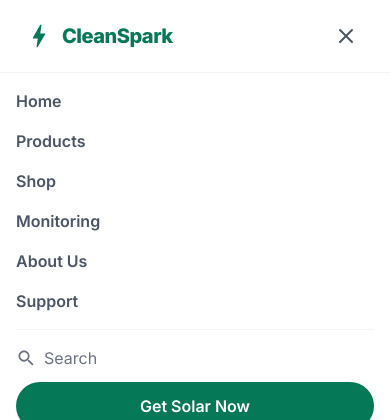
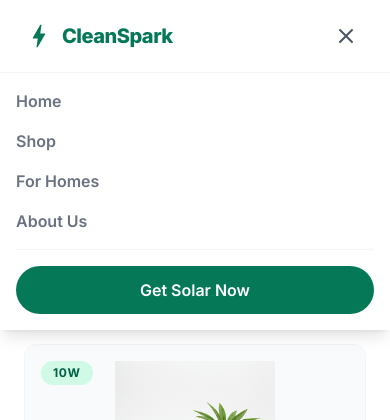
Before and after one commit to codeAKstan/CleanSpark, a Next.js app: page /shop in a window 390 px wide. Both pictures are taken after a click on the button 346 px from the left and 36 px from the top of the page. Shown: the top 420 px of the page. Built offline with nearby package versions, Linux system fonts and the light colour scheme.

Commit message:
Mobile menu nav links edit

```diff
--- a/components/landing-page/Header.tsx
+++ b/components/landing-page/Header.tsx
@@ -87,51 +87,33 @@
           <div className="absolute top-full left-0 right-0 bg-white border-t border-gray-100 shadow-lg md:hidden flex flex-col p-4 space-y-4">
             <Link
               href="#"
-              className="text-gray-600 font-semibold hover:text-[#047857]"
+              className="text-gray-500 font-semibold hover:text-[#047857]"
               onClick={() => setIsMenuOpen(false)}
             >
               Home
             </Link>
             <Link
-              href="/solar-home-systems"
-              className="text-gray-600 font-semibold hover:text-[#047857]"
-              onClick={() => setIsMenuOpen(false)}
-            >
-              Products
-            </Link>
-            <Link
               href="/shop"
-              className="text-gray-600 font-semibold hover:text-[#047857]"
+              className="text-gray-500 font-semibold hover:text-[#047857]"
               onClick={() => setIsMenuOpen(false)}
             >
               Shop
             </Link>
             <Link
-              href="#"
-              className="text-gray-600 font-semibold hover:text-[#047857]"
+              href="/solar-home-systems"
+              className="text-gray-500 font-semibold hover:text-[#047857]"
               onClick={() => setIsMenuOpen(false)}
             >
-              Monitoring
+              For Homes
             </Link>
             <Link
               href="/about-us"
-              className="text-gray-600 font-semibold hover:text-[#047857]"
+              className="text-gray-500 font-semibold hover:text-[#047857]"
               onClick={() => setIsMenuOpen(false)}
             >
               About Us
             </Link>
-            <Link
-              href="/support"
-              className="text-gray-600 font-semibold hover:text-[#047857]"
-              onClick={() => setIsMenuOpen(false)}
-            >
-              Support
-            </Link>
             <div className="flex flex-col gap-3 pt-4 border-t border-gray-100">
-              <button className="flex items-center gap-2 text-gray-500 hover:text-[#047857]">
-                <IoMdSearch size={20} />
-                <span>Search</span>
-              </button>
               <Link
                 href="/shop"
                 className="bg-[#047857] text-white font-semibold py-3 px-6 rounded-full w-full text-center"
--- a/components/shop-components/ShopSidebar.tsx
+++ b/components/shop-components/ShopSidebar.tsx
@@ -66,10 +66,10 @@
                     onCategoryChange(category);
                     setIsMobileOpen(false);
                   }}
-                  className={`w-full text-left px-4 py-3 rounded-lg text-sm font-medium transition-colors ${
+                  className={`w-full text-left px-4 py-3 rounded-lg hover:cursor-pointer text-sm font-medium transition-colors ${
                     activeCategory === category
                       ? "bg-[#047857] text-white"
-                      : "text-gray-600 hover:bg-gray-50"
+                      : "text-gray-600 hover:bg-gray-100"
                   }`}
                 >
                   {category}
```
